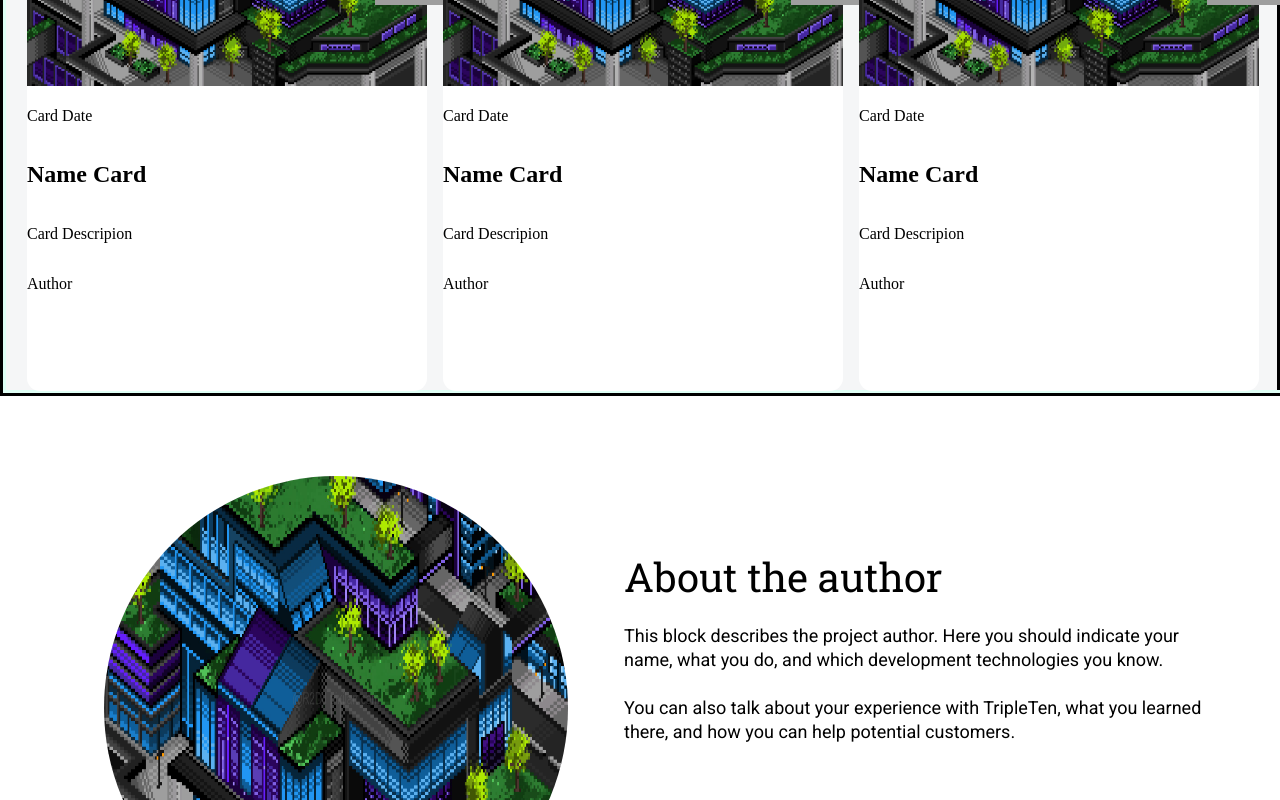
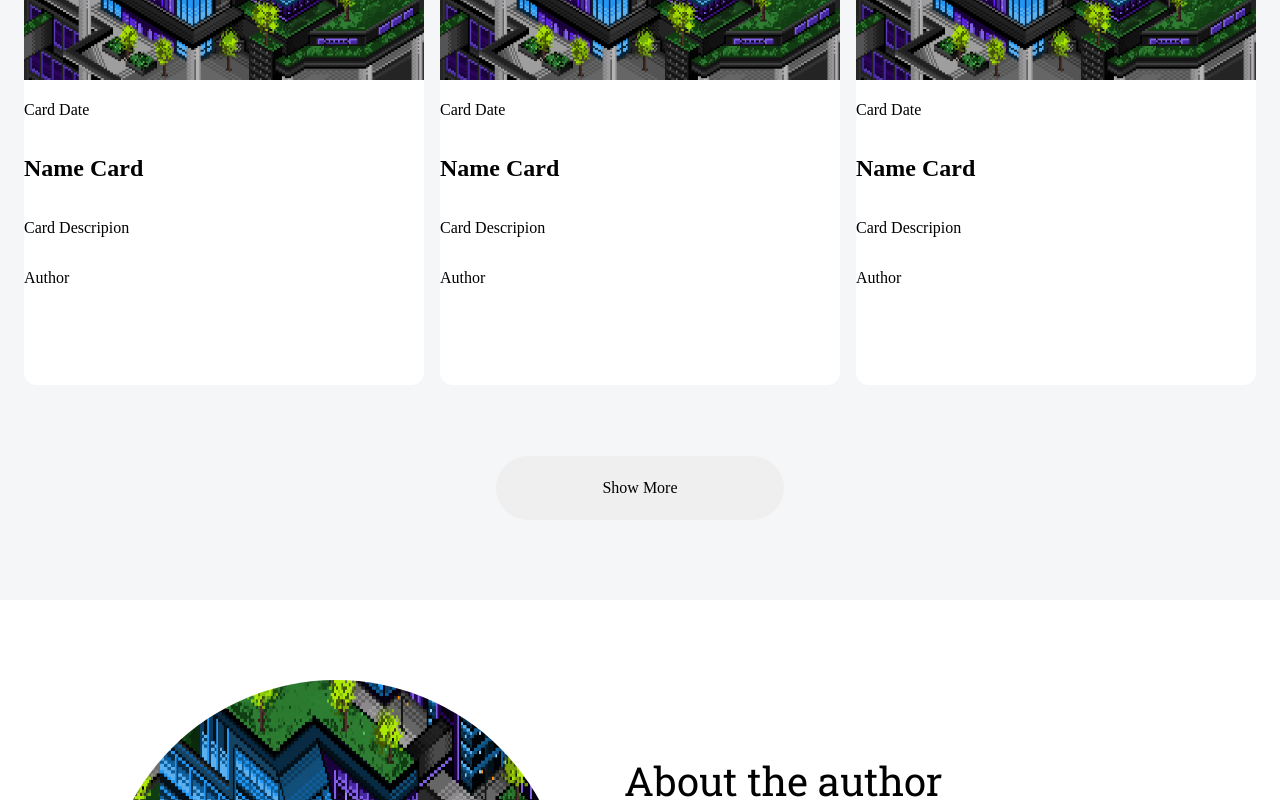
Before and after one commit to mattcontest/news_explorer_frontend, a React (Vite) app: page / in a window 1280 px wide. Shown: the part 835-1635 px from the top of the page. Built offline with nearby package versions, Linux system fonts and the light colour scheme; grey boxes are pictures that could not be loaded.

Commit message:
Styling and implementing NewsCard and NewsCardMap

```diff
--- a/src/components/Main/Main.jsx
+++ b/src/components/Main/Main.jsx
@@ -15,13 +15,13 @@ function Main({ isLoading }) {
         <p className="main__preloader_text">Searching for news...</p>
       </div>
     );
-  } else if (1 > 2) {
+  } else if (1 > 4) {
     content = (
       <div className="main__no-result">
         <NoResult />
       </div>
     );
-  } else if (2 > 1) {
+  } else if (2 > 0) {
     content = (
       <div className="main__content">
         <NewsCardsMap />
--- a/src/components/NewsCardsMap/NewsCardsMap.css
+++ b/src/components/NewsCardsMap/NewsCardsMap.css
@@ -1,12 +1,13 @@
 .newscards__map {
   display: grid;
-  border: solid black;
+  /* border: solid black; */
   margin: 0;
+  justify-content: center;
   /* height: 700px; */
 }
 
 .news__cards_list {
-  border: solid rgb(223, 255, 245);
+  /* border: solid rgb(223, 255, 245); */
   display: flex;
   flex-wrap: wrap;
   max-height: 1440px;
@@ -17,3 +18,17 @@
   margin: 0;
   padding: 0;
 }
+
+.show__more_btn {
+  width: 288px;
+  height: 64px;
+  border-radius: 80px;
+  margin-top: 56px;
+  margin-bottom: 80px;
+  border: none;
+}
+
+.show__more_btn:hover {
+  opacity: 50%;
+  cursor: pointer;
+}
--- a/src/components/NewsCardsMap/NewsCardsMap.jsx
+++ b/src/components/NewsCardsMap/NewsCardsMap.jsx
@@ -9,6 +9,7 @@ function NewsCardsMap() {
         <NewsCard />
         <NewsCard />
         <NewsCard />
+        <button className="show__more_btn">Show More</button>
       </ul>
     </div>
   );
```
